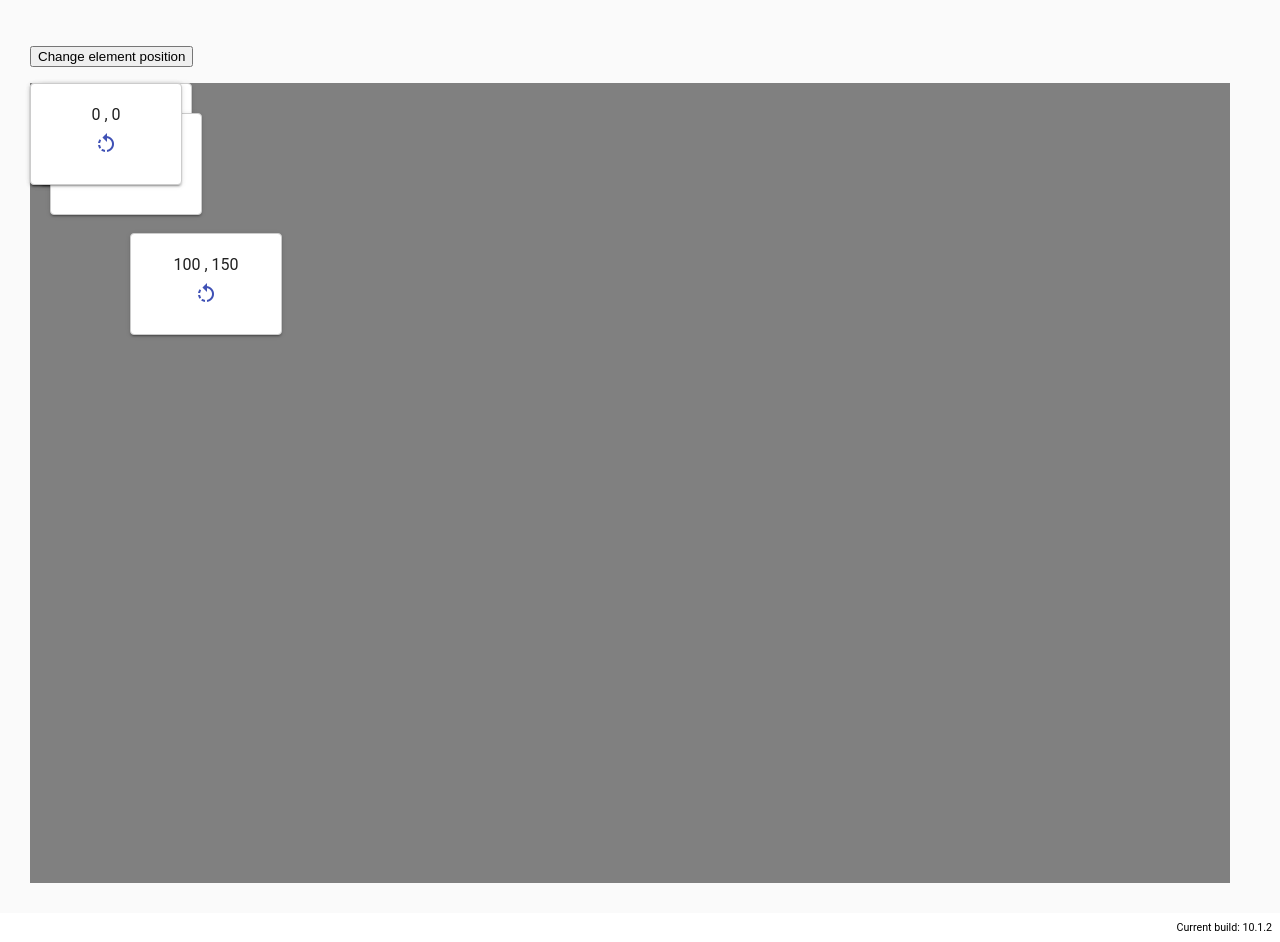
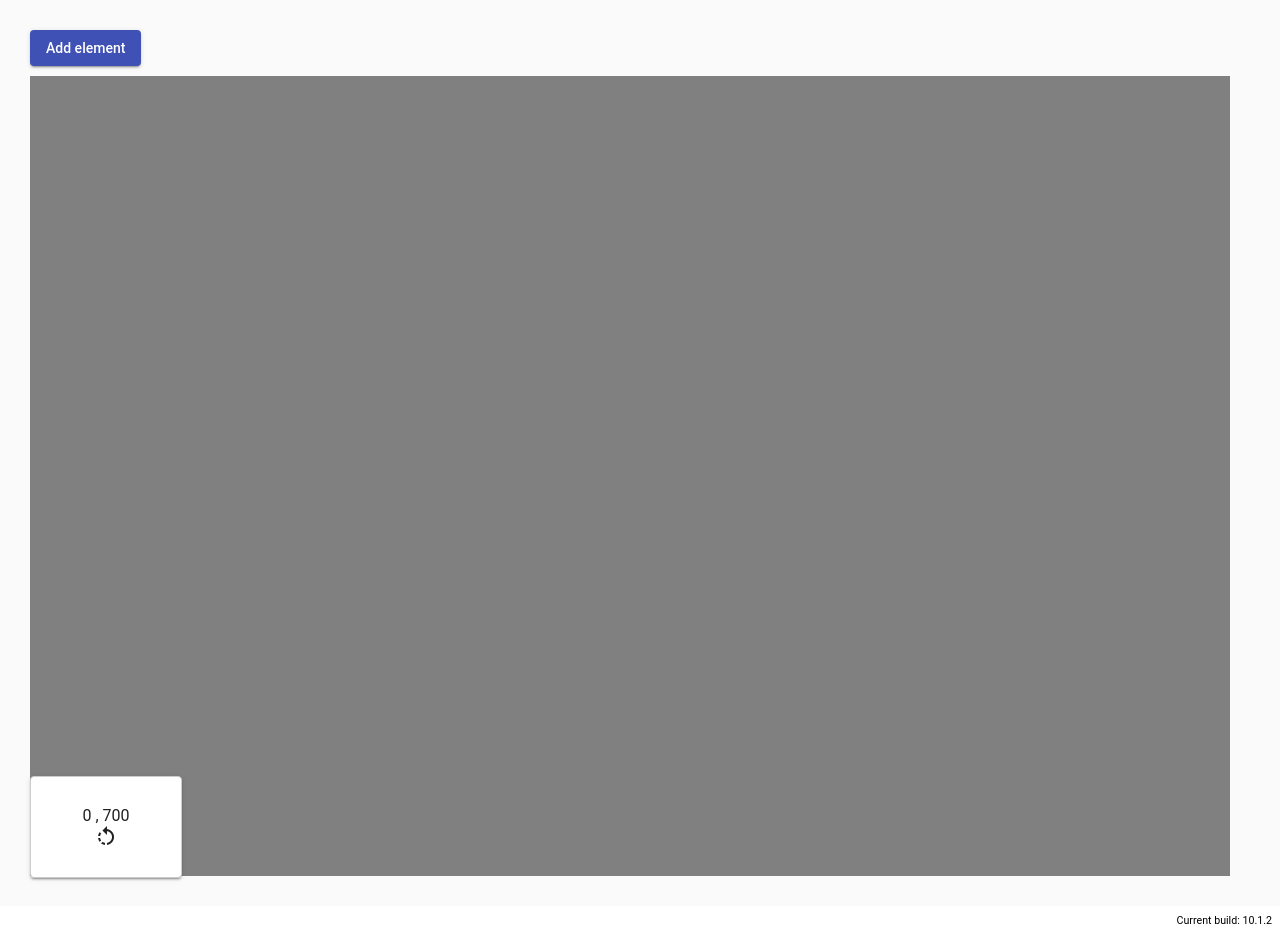
Before and after one commit to osamaahmad291/palletize, an Angular app: page / in a window 1280 px wide. Built offline with nearby package versions, Linux system fonts and the light colour scheme.

Commit message:
add new element

```diff
--- a/src/app/cdk-drag-drop-free-drag-position-example.css
+++ b/src/app/cdk-drag-drop-free-drag-position-example.css
@@ -28,3 +28,7 @@
 .container {
   width:1200px; height:800px; background-color: grey;
 }
+
+#add {
+  margin-bottom: 10px;
+}
--- a/src/app/cdk-drag-drop-free-drag-position-example.html
+++ b/src/app/cdk-drag-drop-free-drag-position-example.html
@@ -1,6 +1,6 @@
-<p>
-  <button >Change element position</button>
-</p>
+
+<button id="add" mat-raised-button color="primary" (click)="addElement()">Add element</button>
+
 <div class="container">
 
   <!-- <div  > -->
@@ -10,7 +10,7 @@
        {{item.x}} , {{item.y}}
      </div>
       <!-- <button mat-button color="primary">Primary</button> -->
-      <button mat-icon-button color="primary" aria-label="Rotate 90 degree">
+      <button mat-button aria-label="Rotate 90 degree">
         <mat-icon (click)="rotateImage(i)">rotate_left</mat-icon>
       </button>
     </div>
--- a/src/app/cdk-drag-drop-free-drag-position-example.ts
+++ b/src/app/cdk-drag-drop-free-drag-position-example.ts
@@ -14,29 +14,9 @@ export class CdkDragDropFreeDragPositionExample  {
 
   dragElements = [
     {
-      'x': 0, 'y': 0, 'r': 0
+      'x': 0, 'y': 700, 'r': 0
     },
-    {
-      'x': 10, 'y': 0, 'r': 0
-    },
-    {
-      'x': 100
-      ,
-      'y': 150
-      ,
-      'r':
-        90
-    },
-    {
-      'x': 20, 'y': 30, 'r': 0
-    },
-    {
-      'x': 0, 'y': 0, 'r': 0
-    }
   ];
-
-  dragPosition = { x: 0, y: 0 };
-
 
   update(index: any, event: any) {
     console.log(event, index);
@@ -52,4 +32,8 @@ export class CdkDragDropFreeDragPositionExample  {
     console.log('id' + index);
     document.getElementById('id' + index).style.transform = `translate3d(${this.dragElements[index].x}px, ${this.dragElements[index].y}px, 0px) rotate(${this.dragElements[index].r}deg)`;
   }
+
+  addElement() {
+    this.dragElements.push({'x': 0, 'y': 0, 'r': 0});
+  }
 }
```
